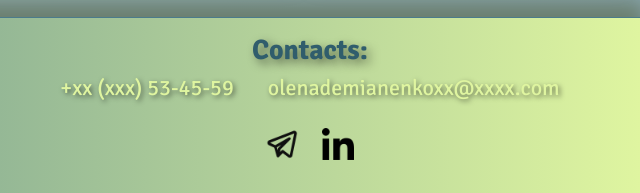
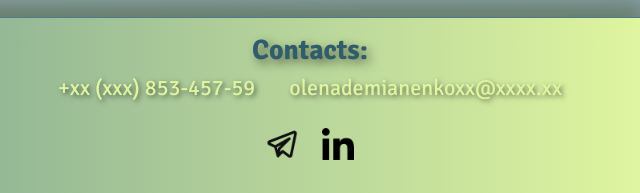
Before and after one commit to Olena457/portfolio, a website built with Vite: page src/index.html in a window 1280 px wide. Shown: the part 6558-6751 px from the top of the page, 640-1280 px from the left. Built offline with nearby package versions, Linux system fonts and the light colour scheme.

Commit message:
Update footer.html

```diff
--- a/src/partials/footer.html
+++ b/src/partials/footer.html
@@ -13,10 +13,10 @@
       <h2 class="contact-title">Contacts:</h2>
       <ul class="address-mobil-link">
         <li class="adress-mobil-item">
-          <a class="address-mob current">+xx (xxx) 53-45-59</a>
+          <a class="address-mob current">+xx (xxx) 853-457-59</a>
         </li>
         <li class="adress-mobil-item">
-          <a class="address-mob">olenademianenkoxx@xxxx.com</a>
+          <a class="address-mob">olenademianenkoxx@xxxx.xx</a>
         </li>
       </ul>
       <ul class="social mobile">
```
